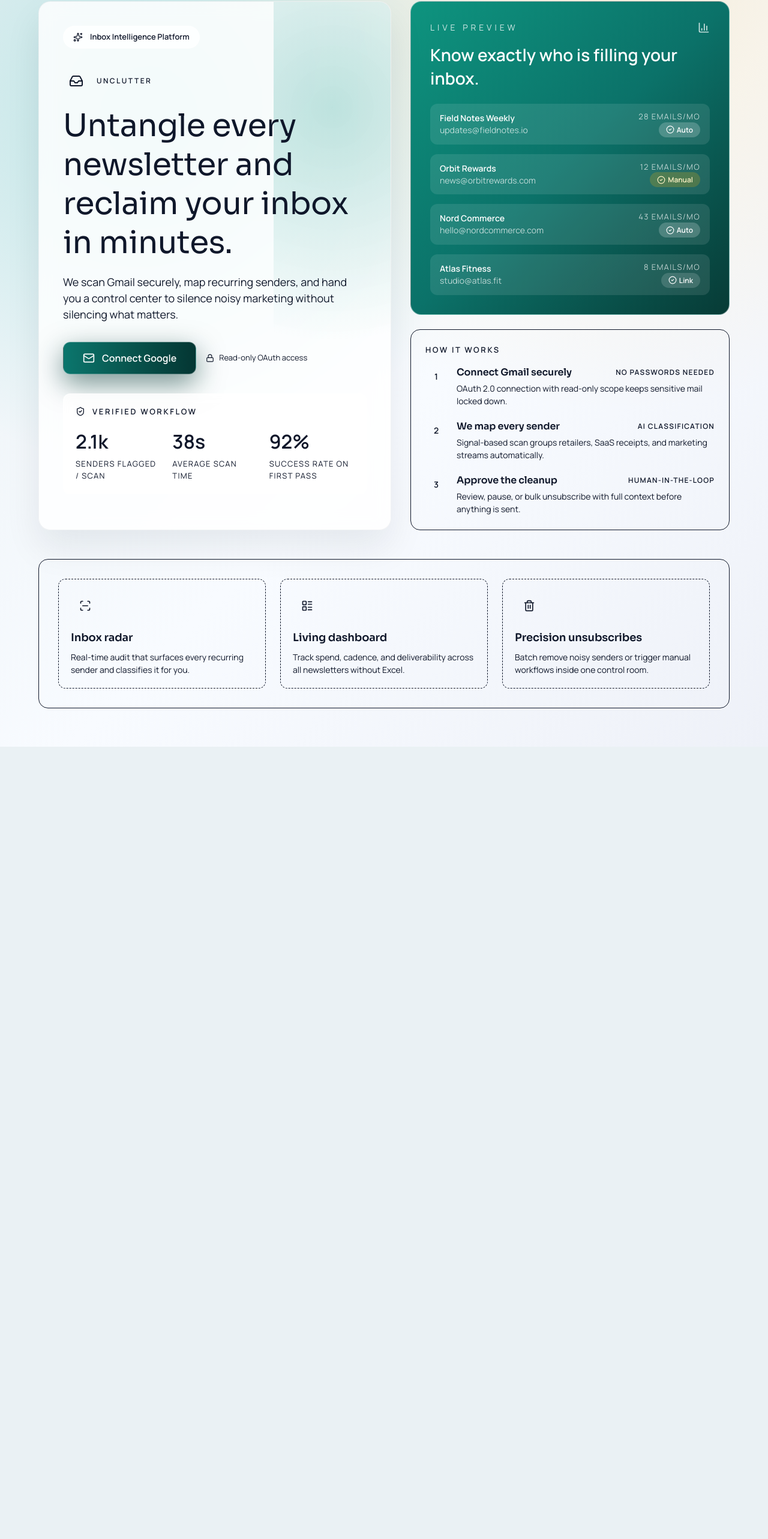
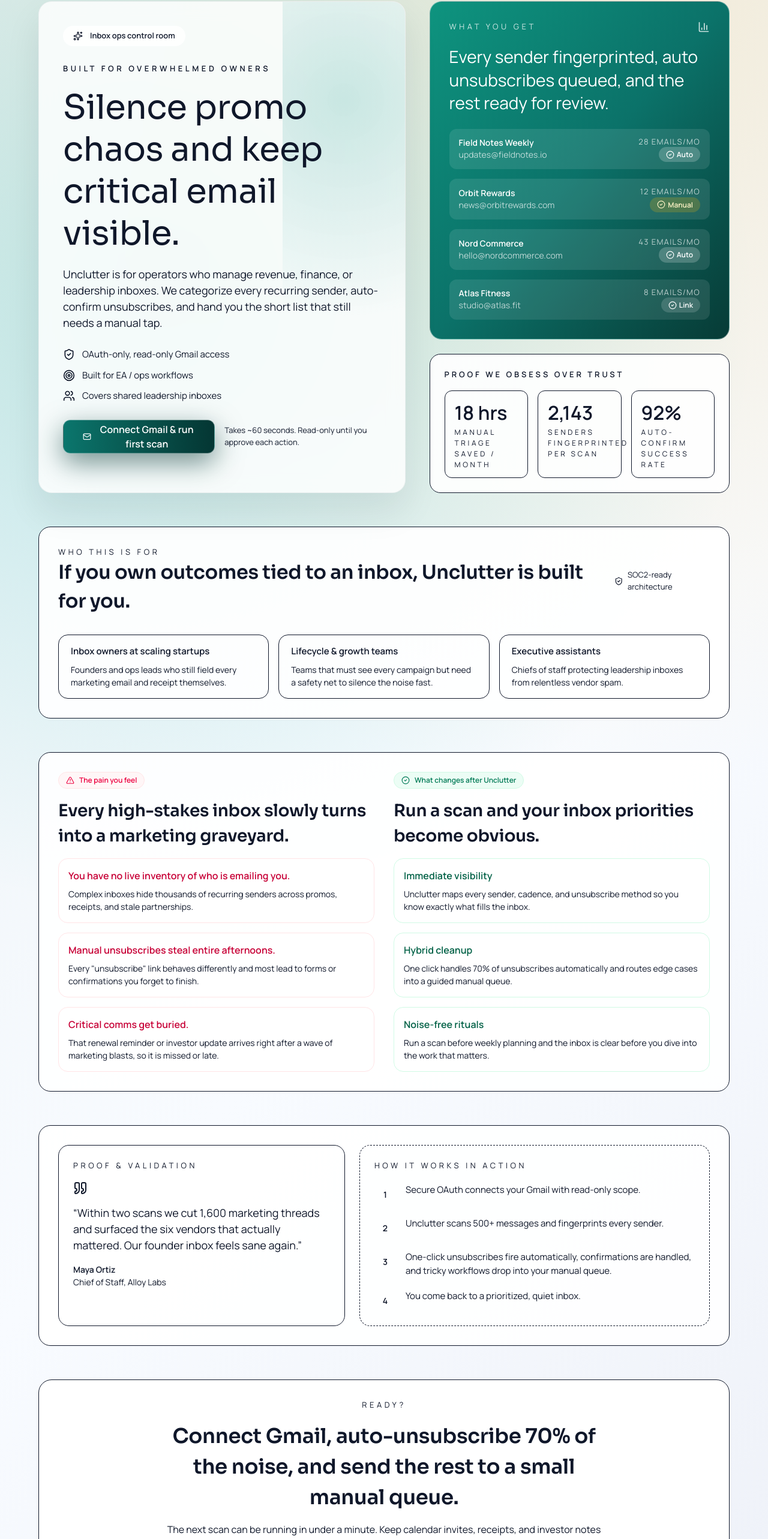
Before and after one commit to jayveepcrujido/unclutter-app, a Next.js app in the folder frontend/: page / in a window 1280 px wide. Shown: the part 62-2628 px from the top of the page at 60% size. Before the commit the page ends 1307 px from the top, so only its background shows below. Built offline with nearby package versions, Linux system fonts and the light colour scheme; no server answers.

Commit message:
Revamp landing page messaging

```diff
--- a/frontend/src/app/page.tsx
+++ b/frontend/src/app/page.tsx
@@ -2,13 +2,92 @@
 
 import React, { useState } from 'react';
 import { api } from '../lib/api';
-import { Mail, ScanLine, LayoutList, Trash2, Lock, Inbox, ShieldCheck, Sparkles, BarChart3, CheckCircle2 } from 'lucide-react';
+import {
+  Mail,
+  Sparkles,
+  ShieldCheck,
+  Target,
+  AlertTriangle,
+  CheckCircle2,
+  BarChart3,
+  Quote,
+  ArrowRight,
+  Inbox,
+  Users,
+} from 'lucide-react';
 import { clsx, type ClassValue } from 'clsx';
 import { twMerge } from 'tailwind-merge';
 
 function cn(...inputs: ClassValue[]) {
   return twMerge(clsx(inputs));
 }
+
+const personas = [
+  {
+    label: 'Inbox owners at scaling startups',
+    desc: 'Founders and ops leads who still field every marketing email and receipt themselves.',
+  },
+  {
+    label: 'Lifecycle & growth teams',
+    desc: 'Teams that must see every campaign but need a safety net to silence the noise fast.',
+  },
+  {
+    label: 'Executive assistants',
+    desc: 'Chiefs of staff protecting leadership inboxes from relentless vendor spam.',
+  },
+];
+
+const painPoints = [
+  {
+    title: 'You have no live inventory of who is emailing you.',
+    desc: 'Complex inboxes hide thousands of recurring senders across promos, receipts, and stale partnerships.',
+  },
+  {
+    title: 'Manual unsubscribes steal entire afternoons.',
+    desc: 'Every "unsubscribe" link behaves differently and most lead to forms or confirmations you forget to finish.',
+  },
+  {
+    title: 'Critical comms get buried.',
+    desc: 'That renewal reminder or investor update arrives right after a wave of marketing blasts, so it is missed or late.',
+  },
+];
+
+const outcomes = [
+  {
+    title: 'Immediate visibility',
+    desc: 'Unclutter maps every sender, cadence, and unsubscribe method so you know exactly what fills the inbox.',
+  },
+  {
+    title: 'Hybrid cleanup',
+    desc: 'One click handles 70% of unsubscribes automatically and routes edge cases into a guided manual queue.',
+  },
+  {
+    title: 'Noise-free rituals',
+    desc: 'Run a scan before weekly planning and the inbox is clear before you dive into the work that matters.',
+  },
+];
+
+const proofStats = [
+  { value: '18 hrs', label: 'manual triage saved / month' },
+  { value: '2,143', label: 'senders fingerprinted per scan' },
+  { value: '92%', label: 'auto-confirm success rate' },
+];
+
+const testimonials = [
+  {
+    quote:
+      'Within two scans we cut 1,600 marketing threads and surfaced the six vendors that actually mattered. Our founder inbox feels sane again.',
+    name: 'Maya Ortiz',
+    role: 'Chief of Staff, Alloy Labs',
+  },
+];
+
+const sampleSenders = [
+  { name: 'Field Notes Weekly', email: 'updates@fieldnotes.io', emails: 28, status: 'Auto' },
+  { name: 'Orbit Rewards', email: 'news@orbitrewards.com', emails: 12, status: 'Manual' },
+  { name: 'Nord Commerce', email: 'hello@nordcommerce.com', emails: 43, status: 'Auto' },
+  { name: 'Atlas Fitness', email: 'studio@atlas.fit', emails: 8, status: 'Link' },
+];
 
 export default function LandingPage() {
   const [loading, setLoading] = useState(false);
@@ -25,54 +104,39 @@ export default function LandingPage() {
     }
   };
 
-  const features = [
-    { icon: ScanLine, label: 'Inbox radar', desc: 'Real-time audit that surfaces every recurring sender and classifies it for you.' },
-    { icon: LayoutList, label: 'Living dashboard', desc: 'Track spend, cadence, and deliverability across all newsletters without Excel.' },
-    { icon: Trash2, label: 'Precision unsubscribes', desc: 'Batch remove noisy senders or trigger manual workflows inside one control room.' },
-  ];
-
-  const workflow = [
-    { title: 'Connect Gmail securely', desc: 'OAuth 2.0 connection with read-only scope keeps sensitive mail locked down.', badge: 'No passwords needed' },
-    { title: 'We map every sender', desc: 'Signal-based scan groups retailers, SaaS receipts, and marketing streams automatically.', badge: 'AI classification' },
-    { title: 'Approve the cleanup', desc: 'Review, pause, or bulk unsubscribe with full context before anything is sent.', badge: 'Human-in-the-loop' },
-  ];
-
-  const metrics = [
-    { value: '2.1k', label: 'senders flagged / scan' },
-    { value: '38s', label: 'average scan time' },
-    { value: '92%', label: 'success rate on first pass' },
-  ];
-
-  const sampleSenders = [
-    { name: 'Field Notes Weekly', email: 'updates@fieldnotes.io', emails: 28, status: 'Auto' },
-    { name: 'Orbit Rewards', email: 'news@orbitrewards.com', emails: 12, status: 'Manual' },
-    { name: 'Nord Commerce', email: 'hello@nordcommerce.com', emails: 43, status: 'Auto' },
-    { name: 'Atlas Fitness', email: 'studio@atlas.fit', emails: 8, status: 'Link' },
-  ];
-
   return (
     <main className="min-h-screen px-6 py-16 md:px-12">
-      <div className="mx-auto flex w-full max-w-6xl flex-col gap-12">
-        <div className="grid gap-8 lg:grid-cols-[1.05fr_0.95fr]">
-          <section className="glass-panel rounded-[20px] p-8 md:p-10 relative overflow-hidden">
-            <div className="absolute inset-y-0 right-0 w-1/3 pointer-events-none" style={{ background: 'radial-gradient(circle at 50% 20%, rgba(13,148,136,0.25), transparent 55%)' }} />
-            <div className="relative z-10 space-y-8">
-              <div className="inline-flex items-center gap-3 rounded-full border border-white/40 bg-white/80 px-4 py-2 text-[13px] font-semibold text-primary shadow-soft">
-                <Sparkles size={16} /> Inbox Intelligence Platform
+      <div className="mx-auto flex w-full max-w-6xl flex-col gap-14">
+        <section className="grid gap-10 lg:grid-cols-[1.1fr_0.9fr]">
+          <div className="glass-panel relative overflow-hidden rounded-[22px] p-8 md:p-10">
+            <div
+              className="pointer-events-none absolute inset-y-0 right-0 w-1/3"
+              style={{ background: 'radial-gradient(circle at 50% 20%, rgba(13,148,136,0.2), transparent 55%)' }}
+            />
+            <div className="relative z-10 space-y-7">
+              <div className="inline-flex items-center gap-3 rounded-full border border-white/40 bg-white/80 px-4 py-1.5 text-[13px] font-semibold text-primary shadow-soft">
+                <Sparkles size={16} /> Inbox ops control room
               </div>
               <div className="space-y-5">
-                <div className="flex items-center gap-3 text-primary">
-                  <div className="flex h-11 w-11 items-center justify-center rounded-xl bg-primary/10 text-primary">
-                    <Inbox size={24} />
-                  </div>
-                  <span className="font-semibold uppercase tracking-[0.2em] text-[12px] text-primary">Unclutter</span>
-                </div>
-                <h1 className="text-[40px] leading-tight md:text-[52px]">
-                  Untangle every newsletter and reclaim your inbox in minutes.
+                <p className="text-[13px] font-semibold uppercase tracking-[0.35em] text-primary/80">Built for overwhelmed owners</p>
+                <h1 className="text-[42px] leading-tight md:text-[56px]">
+                  Silence promo chaos and keep critical email visible.
                 </h1>
                 <p className="text-[16px] text-text-secondary md:text-[18px]">
-                  We scan Gmail securely, map recurring senders, and hand you a control center to silence noisy marketing without silencing what matters.
+                  Unclutter is for operators who manage revenue, finance, or leadership inboxes. We categorize every recurring sender, auto-confirm unsubscribes, and hand you the short list that still needs a manual tap.
                 </p>
+              </div>
+
+              <div className="space-y-3 text-[15px] text-text-secondary">
+                <div className="flex items-center gap-3">
+                  <ShieldCheck size={20} className="text-primary" /> OAuth-only, read-only Gmail access
+                </div>
+                <div className="flex items-center gap-3">
+                  <Target size={20} className="text-primary" /> Built for EA / ops workflows
+                </div>
+                <div className="flex items-center gap-3">
+                  <Users size={20} className="text-primary" /> Covers shared leadership inboxes
+                </div>
               </div>
 
               <div className="flex flex-col gap-4 sm:flex-row sm:items-center">
@@ -80,42 +144,25 @@ export default function LandingPage() {
                   onClick={handleConnect}
                   disabled={loading}
                   className={cn(
-                    "inline-flex h-[54px] w-full items-center justify-center gap-3 rounded-xl border border-white/30 bg-gradient-to-r from-[#0B766D] via-[#08554E] to-[#043633] px-8 text-[16px] font-semibold text-white shadow-[0_15px_45px_rgba(4,54,51,0.55)] transition-all duration-200 hover:shadow-[0_18px_55px_rgba(4,54,51,0.65)] focus-visible:outline-none focus-visible:ring-4 focus-visible:ring-primary/30 sm:w-auto",
-                    loading && "opacity-70 cursor-not-allowed"
+                    'inline-flex h-[56px] w-full items-center justify-center gap-3 rounded-xl border border-white/30 bg-gradient-to-r from-[#0B766D] via-[#08554E] to-[#043633] px-8 text-[16px] font-semibold text-white shadow-[0_15px_45px_rgba(4,54,51,0.55)] transition-all duration-200 hover:shadow-[0_18px_55px_rgba(4,54,51,0.65)] focus-visible:outline-none focus-visible:ring-4 focus-visible:ring-primary/30 sm:w-auto',
+                    loading && 'opacity-70 cursor-not-allowed'
                   )}
                 >
                   <Mail size={20} className="text-white" />
-                  {loading ? 'Connecting…' : 'Connect Google'}
+                  {loading ? 'Connecting…' : 'Connect Gmail & run first scan'}
                 </button>
-                <div className="flex items-center gap-2 text-[13px] text-text-muted">
-                  <Lock size={14} />
-                  Read-only OAuth access
-                </div>
-              </div>
-
-              <div className="grid gap-4 rounded-xl border border-white/40 bg-white/80 p-5 backdrop-blur">
-                <div className="flex items-center gap-3 text-[13px] font-semibold uppercase tracking-[0.2em] text-text-muted">
-                  <ShieldCheck size={16} className="text-primary" /> Verified workflow
-                </div>
-                <div className="grid gap-5 md:grid-cols-3">
-                  {metrics.map((metric) => (
-                    <div key={metric.label} className="space-y-1">
-                      <p className="text-[32px] font-semibold text-text-primary">{metric.value}</p>
-                      <p className="text-[13px] uppercase tracking-widest text-text-muted">{metric.label}</p>
-                    </div>
-                  ))}
-                </div>
+                <p className="text-[13px] text-text-muted">Takes ~60 seconds. Read-only until you approve each action.</p>
               </div>
             </div>
-          </section>
+          </div>
 
-          <section className="space-y-6">
-            <div className="rounded-[18px] border border-white/40 bg-gradient-to-br from-[#0E947F] via-[#0B7269] to-[#073b36] p-8 text-white shadow-card">
+          <div className="space-y-6">
+            <div className="rounded-[20px] border border-white/40 bg-gradient-to-br from-[#0E947F] via-[#0B7269] to-[#073b36] p-8 text-white shadow-card">
               <div className="flex items-center justify-between text-white/80">
-                <p className="text-[14px] uppercase tracking-[0.35em]">Live preview</p>
+                <p className="text-[13px] uppercase tracking-[0.35em]">What you get</p>
                 <BarChart3 size={20} />
               </div>
-              <p className="mt-4 text-[28px] font-semibold leading-snug">Know exactly who is filling your inbox.</p>
+              <p className="mt-5 text-[28px] leading-snug">Every sender fingerprinted, auto unsubscribes queued, and the rest ready for review.</p>
               <div className="mt-6 space-y-4">
                 {sampleSenders.map((sender) => (
                   <div key={sender.email} className="flex items-center justify-between rounded-xl bg-white/10 px-4 py-3 text-sm">
@@ -125,10 +172,16 @@ export default function LandingPage() {
                     </div>
                     <div className="text-right">
                       <p className="text-[13px] uppercase tracking-widest text-white/70">{sender.emails} emails/mo</p>
-                      <span className={cn(
-                        "inline-flex items-center gap-1 rounded-full px-3 py-1 text-[12px] font-semibold",
-                        sender.status === 'Auto' ? 'bg-white/20' : sender.status === 'Manual' ? 'bg-amber-400/20 text-amber-100' : 'bg-white/15'
-                      )}>
+                      <span
+                        className={cn(
+                          'inline-flex items-center gap-1 rounded-full px-3 py-1 text-[12px] font-semibold',
+                          sender.status === 'Auto'
+                            ? 'bg-white/20'
+                            : sender.status === 'Manual'
+                            ? 'bg-amber-400/20 text-amber-100'
+                            : 'bg-white/15'
+                        )}
+                      >
                         <CheckCircle2 size={14} /> {sender.status}
                       </span>
                     </div>
@@ -137,40 +190,135 @@ export default function LandingPage() {
               </div>
             </div>
 
-            <div className="rounded-[16px] border border-border bg-surface shadow-soft p-6">
-              <p className="text-[13px] font-semibold uppercase tracking-[0.2em] text-text-muted">How it works</p>
-              <div className="mt-4 space-y-5">
-                {workflow.map((step, index) => (
-                  <div key={step.title} className="flex gap-4">
-                    <div className="flex h-9 w-9 items-center justify-center rounded-full bg-primary/10 text-[14px] font-semibold text-primary">
-                      {index + 1}
-                    </div>
-                    <div className="flex-1 space-y-1">
-                      <div className="flex flex-col gap-1 sm:flex-row sm:items-center sm:justify-between">
-                        <h3 className="text-[16px] font-semibold text-text-primary">{step.title}</h3>
-                        <span className="text-[12px] font-semibold uppercase tracking-widest text-primary/80">{step.badge}</span>
-                      </div>
-                      <p className="text-[14px] text-text-secondary">{step.desc}</p>
-                    </div>
+            <div className="rounded-[18px] border border-border bg-white/90 p-6 shadow-soft">
+              <p className="text-[13px] font-semibold uppercase tracking-[0.3em] text-text-muted">Proof we obsess over trust</p>
+              <div className="mt-4 grid gap-4 sm:grid-cols-3">
+                {proofStats.map((stat) => (
+                  <div key={stat.label} className="rounded-xl border border-border/60 bg-surface px-4 py-3">
+                    <p className="text-[32px] font-semibold text-text-primary">{stat.value}</p>
+                    <p className="text-[12px] uppercase tracking-[0.3em] text-text-muted">{stat.label}</p>
                   </div>
                 ))}
               </div>
             </div>
-          </section>
-        </div>
+          </div>
+        </section>
 
-        <section className="grid gap-6 rounded-[16px] border border-border bg-surface/90 p-8 shadow-soft md:grid-cols-3">
-          {features.map((feature) => (
-            <div key={feature.label} className="flex flex-col gap-4 rounded-xl border border-dashed border-border/70 p-5">
-              <div className="flex h-12 w-12 items-center justify-center rounded-xl bg-primary/10 text-primary">
-                <feature.icon className="h-5 w-5" />
+        <section className="rounded-[20px] border border-border bg-white/92 p-8 shadow-soft">
+          <div className="flex flex-col gap-3 md:flex-row md:items-center md:justify-between">
+            <div>
+              <p className="text-[13px] uppercase tracking-[0.35em] text-text-muted">Who this is for</p>
+              <h2 className="text-[32px] font-semibold text-text-primary">If you own outcomes tied to an inbox, Unclutter is built for you.</h2>
+            </div>
+            <div className="flex items-center gap-2 text-text-secondary text-[13px]">
+              <ShieldCheck size={16} className="text-primary" /> SOC2-ready architecture
+            </div>
+          </div>
+          <div className="mt-8 grid gap-4 md:grid-cols-3">
+            {personas.map((persona) => (
+              <div key={persona.label} className="rounded-2xl border border-border/70 bg-surface-hover px-5 py-4">
+                <p className="text-[15px] font-semibold text-text-primary">{persona.label}</p>
+                <p className="mt-2 text-[14px] text-text-secondary">{persona.desc}</p>
               </div>
-              <div className="space-y-2">
-                <h3 className="text-[18px] font-semibold text-text-primary">{feature.label}</h3>
-                <p className="text-[14px] text-text-secondary">{feature.desc}</p>
-              </div>
+            ))}
+          </div>
+        </section>
+
+        <section className="grid gap-8 rounded-[20px] border border-border bg-white/90 p-8 shadow-soft lg:grid-cols-2">
+          <div className="space-y-4">
+            <div className="inline-flex items-center gap-2 rounded-full border border-rose-100 bg-rose-50/60 px-3 py-1 text-[12px] font-semibold text-rose-600">
+              <AlertTriangle size={14} /> The pain you feel
             </div>
-          ))}
+            <h3 className="text-[28px] font-semibold text-text-primary">Every high-stakes inbox slowly turns into a marketing graveyard.</h3>
+            <div className="space-y-4">
+              {painPoints.map((pain) => (
+                <div key={pain.title} className="rounded-2xl border border-rose-100 bg-white/70 p-4">
+                  <p className="text-[16px] font-semibold text-rose-700">{pain.title}</p>
+                  <p className="mt-2 text-[14px] text-text-secondary">{pain.desc}</p>
+                </div>
+              ))}
+            </div>
+          </div>
+          <div className="space-y-4">
+            <div className="inline-flex items-center gap-2 rounded-full border border-emerald-100 bg-emerald-50 px-3 py-1 text-[12px] font-semibold text-emerald-700">
+              <CheckCircle2 size={14} /> What changes after Unclutter
+            </div>
+            <h3 className="text-[28px] font-semibold text-text-primary">Run a scan and your inbox priorities become obvious.</h3>
+            <div className="space-y-4">
+              {outcomes.map((item) => (
+                <div key={item.title} className="rounded-2xl border border-emerald-100 bg-white/80 p-4">
+                  <p className="text-[16px] font-semibold text-emerald-800">{item.title}</p>
+                  <p className="mt-2 text-[14px] text-text-secondary">{item.desc}</p>
+                </div>
+              ))}
+            </div>
+          </div>
+        </section>
+
+        <section className="grid gap-6 rounded-[20px] border border-border bg-white/90 p-8 shadow-soft lg:grid-cols-[0.9fr_1.1fr]">
+          <div className="rounded-[18px] border border-border/80 bg-surface px-6 py-6">
+            <p className="text-[13px] uppercase tracking-[0.35em] text-text-muted">Proof & validation</p>
+            <div className="mt-4 space-y-6">
+              {testimonials.map((testimonial) => (
+                <div key={testimonial.name} className="space-y-4">
+                  <Quote size={24} className="text-primary" />
+                  <p className="text-[18px] text-text-primary">“{testimonial.quote}”</p>
+                  <div className="text-[14px] text-text-secondary">
+                    <p className="font-semibold text-text-primary">{testimonial.name}</p>
+                    <p>{testimonial.role}</p>
+                  </div>
+                </div>
+              ))}
+            </div>
+          </div>
+          <div className="rounded-[18px] border border-dashed border-border/80 bg-surface-hover px-6 py-6">
+            <p className="text-[13px] uppercase tracking-[0.35em] text-text-muted">How it works in action</p>
+            <div className="mt-5 space-y-5">
+              {[
+                'Secure OAuth connects your Gmail with read-only scope.',
+                'Unclutter scans 500+ messages and fingerprints every sender.',
+                'One-click unsubscribes fire automatically, confirmations are handled, and tricky workflows drop into your manual queue.',
+                'You come back to a prioritized, quiet inbox.',
+              ].map((step, idx) => (
+                <div key={step} className="flex gap-4">
+                  <div className="flex h-9 w-9 items-center justify-center rounded-full bg-primary/10 text-[14px] font-semibold text-primary">
+                    {idx + 1}
+                  </div>
+                  <p className="flex-1 text-[15px] text-text-secondary">{step}</p>
+                </div>
+              ))}
+            </div>
+          </div>
+        </section>
+
+        <section className="rounded-[22px] border border-border bg-white/95 p-8 shadow-soft text-center">
+          <div className="mx-auto max-w-3xl space-y-4">
+            <p className="text-[13px] uppercase tracking-[0.35em] text-text-muted">Ready?
+            </p>
+            <h3 className="text-[34px] font-semibold text-text-primary">Connect Gmail, auto-unsubscribe 70% of the noise, and send the rest to a small manual queue.</h3>
+            <p className="text-[16px] text-text-secondary">
+              The next scan can be running in under a minute. Keep calendar invites, receipts, and investor notes front-and-center while Unclutter handles the mess behind the scenes.
+            </p>
+          </div>
+          <div className="mt-8 flex flex-col gap-3 sm:flex-row sm:justify-center">
+            <button
+              onClick={handleConnect}
+              disabled={loading}
+              className={cn(
+                'inline-flex h-[52px] items-center justify-center gap-3 rounded-xl bg-primary px-8 text-[15px] font-semibold text-white shadow-soft transition-all hover:bg-primary-hover focus-visible:outline-none focus-visible:ring-4 focus-visible:ring-primary/30',
+                loading && 'opacity-70 cursor-not-allowed'
+              )}
+            >
+              <Mail size={18} /> {loading ? 'Connecting…' : 'Connect Gmail & start cleanup'}
+            </button>
+            <a
+              href="/dashboard"
+              className="inline-flex h-[52px] items-center justify-center gap-2 rounded-xl border border-border px-6 text-[15px] font-semibold text-text-primary transition-colors hover:border-text-primary"
+            >
+              <Inbox size={18} /> View interactive demo
+            </a>
+          </div>
+          <p className="mt-4 text-[13px] text-text-muted">No calendars or contacts touched. You decide every unsubscribe before it sends.</p>
         </section>
       </div>
     </main>
```
